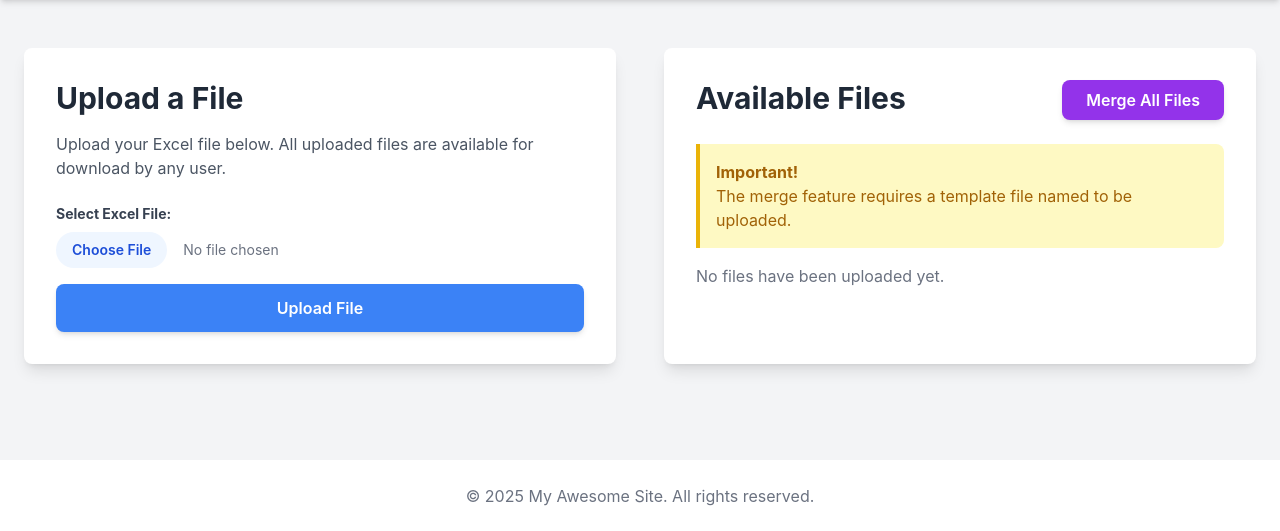
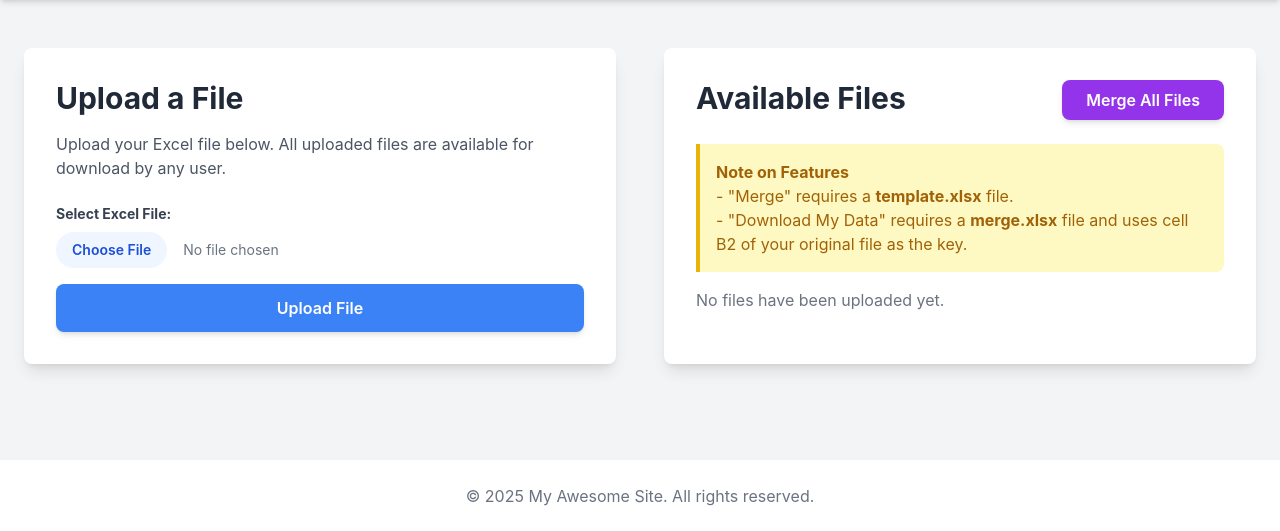
Before and after one commit to yibre/ExcelMergeSite, a FastAPI app: page /main in a window 1280 px wide. Shown: the part 64-595 px from the top of the page. Run offline with FastAPI, Linux system fonts and the light colour scheme; some libraries are stand-ins or nearby versions.

Commit message:
[FEAT] merge function don't work as I expected.

```diff
--- a/routers/api.py
+++ b/routers/api.py
@@ -1,5 +1,6 @@
 import os
 import shutil
+import openpyxl
 
 from typing import Annotated
 from fastapi.templating import Jinja2Templates
@@ -12,6 +13,12 @@ templates = Jinja2Templates(directory="templates")
 
 # Configuration
 UPLOADS_DIR = "uploads"
+TEMPLATE_FILENAME = "template.xlsx" # For the original merge function
+MASTER_MERGE_FILENAME = "merge.xlsx" # The master file for the new split function
+
+# Create the uploads directory if it doesn't exist
+os.makedirs(UPLOADS_DIR, exist_ok=True)
+
 
 # Upload directory가 없으면 만들기
 os.makedirs(UPLOADS_DIR, exist_ok=True)
@@ -28,7 +35,6 @@ async def main_page(request : Request):
     메인 페이지 렌더링용
     메인화면 : 파일 합치는 표
     """
-     # List all files in the uploads directory
     try:
         files = os.listdir(UPLOADS_DIR)
     except OSError:
@@ -38,7 +44,9 @@ async def main_page(request : Request):
         "request": request,
         "title": "Home Page - File Uploader",
         "message": "Upload your Excel file below. All uploaded files are available for download by any user.",
-        "files": files
+        "files": files,
+        "template_filename": TEMPLATE_FILENAME,
+        "master_merge_filename": MASTER_MERGE_FILENAME
     }
     return templates.TemplateResponse("home.html", context)
 
--- a/templates/home.html
+++ b/templates/home.html
@@ -13,7 +13,6 @@
         <h1 class="text-3xl font-bold mb-4">Upload a File</h1>
         <p class="text-gray-600 mb-6">{{ message }}</p>
 
-        <!-- The form must have enctype="multipart/form-data" for file uploads -->
         <form action="/upload" method="post" enctype="multipart/form-data">
             <div class="mb-4">
                 <label for="file" class="block text-gray-700 text-sm font-bold mb-2">Select Excel File:</label>
@@ -33,37 +32,40 @@
         </form>
     </div>
 
-    <!-- Download Section -->
+    <!-- Files Section -->
     <div class="bg-white p-8 rounded-lg shadow-lg">
         <div class="flex justify-between items-start mb-6">
             <h1 class="text-3xl font-bold">Available Files</h1>
-            <!-- New Merge Button -->
-            <a href="/merge" class="px-6 py-2 bg-purple-600 text-white font-semibold rounded-lg shadow-md hover:bg-purple-700 transition-colors">
+            <a href="/merge" class="px-6 py-2 bg-purple-600 text-white font-semibold rounded-lg shadow-md hover:bg-purple-700 transition-colors whitespace-nowrap">
                 Merge All Files
             </a>
         </div>
 
         <div class="bg-yellow-100 border-l-4 border-yellow-500 text-yellow-700 p-4 mb-4 rounded-r-lg" role="alert">
-            <p class="font-bold">Important!</p>
-            <p>The merge feature requires a template file named <strong>{{ template_filename }}</strong> to be uploaded.</p>
+            <p class="font-bold">Note on Features</p>
+            <p>- "Merge" requires a <strong>{{ template_filename }}</strong> file.</p>
+            <p>- "Download My Data" requires a <strong>{{ master_merge_filename }}</strong> file and uses cell B2 of your original file as the key.</p>
         </div>
 
         {% if files %}
             <ul class="space-y-3">
-                <!-- Loop through the list of files passed from the FastAPI server -->
                 {% for file in files %}
                 <li class="flex items-center justify-between bg-gray-50 p-3 rounded-md hover:bg-gray-100 transition-colors">
-                    <span class="font-mono text-gray-700">{{ file }}</span>
-                    <div class="flex items-center space-x-2">
+                    <span class="font-mono text-gray-700 truncate pr-2">{{ file }}</span>
+                    <div class="flex items-center space-x-2 flex-shrink-0">
+                        <!-- New "Download My Data" Button -->
+                        <a href="/download_my_data/{{ file }}"
+                           class="px-3 py-1 bg-blue-500 text-white text-sm font-semibold rounded-full hover:bg-blue-600 transition-colors whitespace-nowrap">
+                            My Data
+                        </a>
                         <a href="/download/{{ file }}"
-                           class="px-4 py-1 bg-green-500 text-white text-sm font-semibold rounded-full hover:bg-green-600 transition-colors">
-                            Download
+                           class="px-3 py-1 bg-green-500 text-white text-sm font-semibold rounded-full hover:bg-green-600 transition-colors">
+                            DL
                         </a>
-                        <!-- New Delete Button -->
                         <a href="/delete/{{ file }}"
-                           class="px-4 py-1 bg-red-500 text-white text-sm font-semibold rounded-full hover:bg-red-600 transition-colors"
+                           class="px-3 py-1 bg-red-500 text-white text-sm font-semibold rounded-full hover:bg-red-600 transition-colors"
                            onclick="return confirm('Are you sure you want to delete this file? This action cannot be undone.');">
-                            Delete
+                            Del
                         </a>
                     </div>
                 </li>
```
